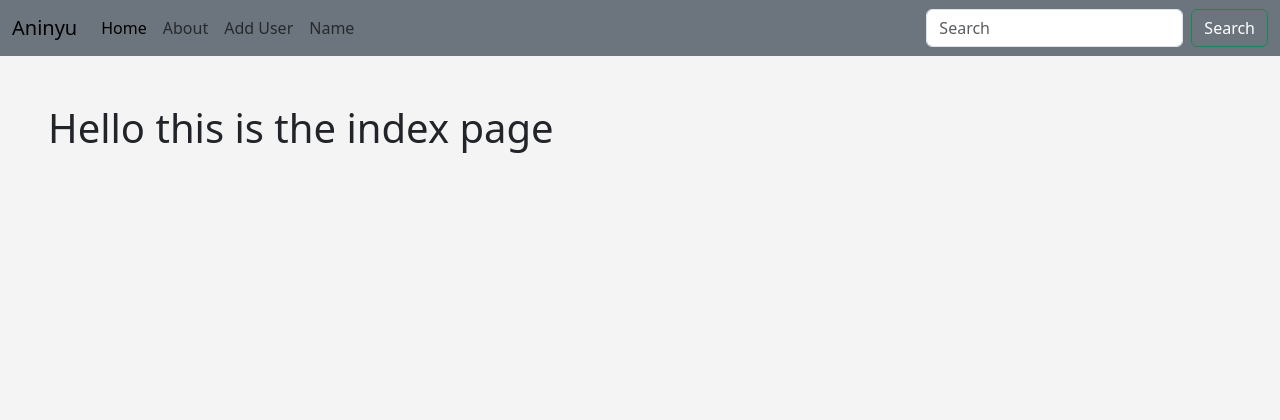
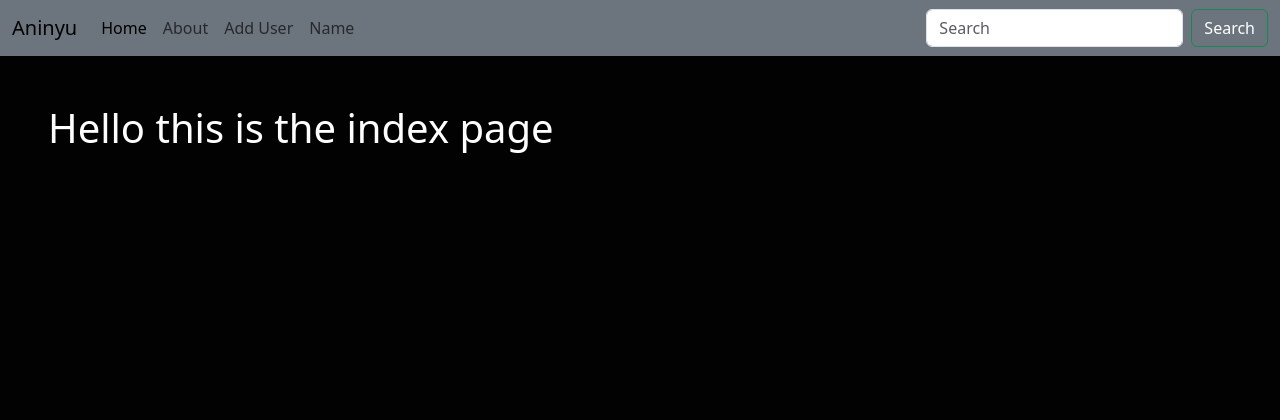
Before and after one commit to nanashi042/Flask_Blog, a Flask app: page / in a window 1280 px wide. Shown: the top 420 px of the page. Run offline with Flask 3, Linux system fonts and the light colour scheme.

Commit message:
initial commit

```diff
--- a/static/css/style.css
+++ b/static/css/style.css
@@ -9,8 +9,8 @@
 }
 body{
 
-
-	background-color: #f4f4f4;
+	color: white;
+	background-color: #020202;
 
 }
 
```
